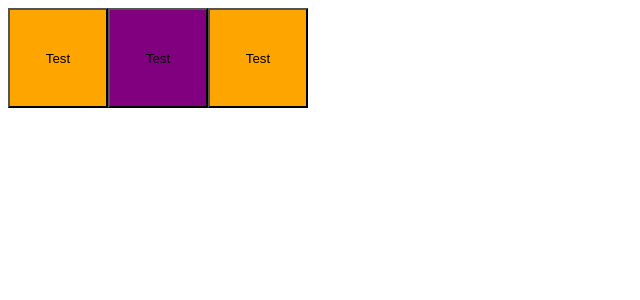
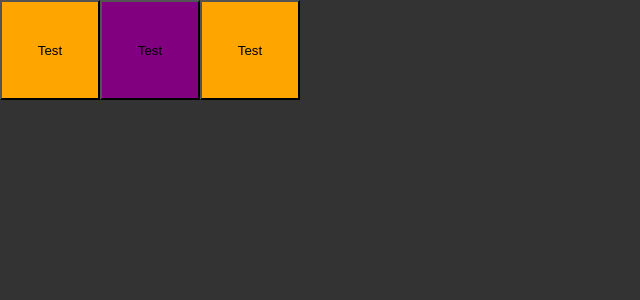
Before and after one commit to danilosalvador/ignite-timer, a React (Vite) app: page / in a window 1280 px wide. Shown: the top 300 px of the page, without its empty margins (0-640 px from the left). Built offline with nearby package versions, Linux system fonts and the light colour scheme.

Commit message:
Estrutura da aplicação - Estilos globais

```diff
--- a/src/App.tsx
+++ b/src/App.tsx
@@ -1,6 +1,7 @@
 import { ThemeProvider } from "styled-components";
 import { Button } from "./components/Button";
 import { defaultTheme } from "./styles/theme/default";
+import { GlobalStyle } from "./styles/global";
 
 export function App() {
   return (
@@ -8,6 +9,8 @@
       <Button variant="primary"/>
       <Button variant="secondary"/>
       <Button/>
+
+      <GlobalStyle />
     </ThemeProvider>
   )
 }
--- /dev/null
+++ b/src/styles/global.ts
@@ -0,0 +1,14 @@
+import { createGlobalStyle } from 'styled-components'
+
+export const GlobalStyle = createGlobalStyle`
+    * {
+        margin: 0;
+        padding: 0;
+        box-sizing: border-box;
+    }
+
+    body {
+        background: #333;
+        color: #fff;
+    }
+`
```
